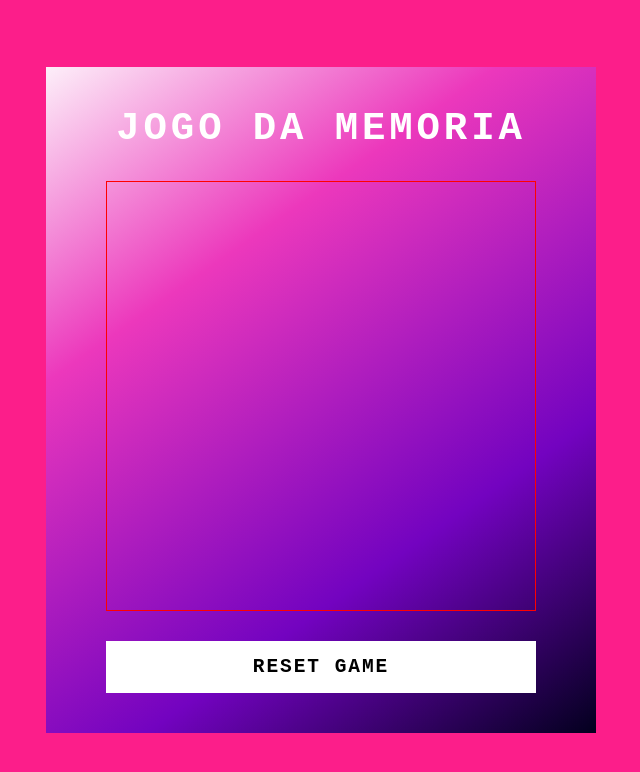
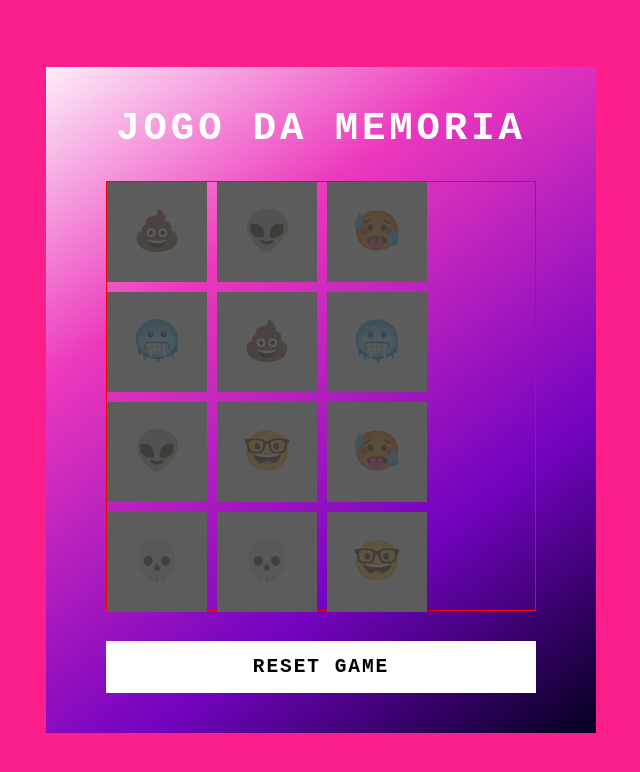
Before and after one commit to Felipexvv/Game-JogoDaMemoria-DIO-Ri-Happy-Front-End-, a plain HTML site: page index.html in a window 1280 px wide. Shown: the whole page, without its empty margins (319-959 px from the left). Drawn offline with Linux system fonts and the light colour scheme.

Commit message:
Colocando mais conteudo no css e criando a interacao com javaScript

```diff
--- a/src/scripts/engine.js
+++ b/src/scripts/engine.js
@@ -0,0 +1,38 @@
+const emojis = [
+    "🥶",
+    "🥶",
+    "🤓",
+    "🤓",
+    "👽",
+    "👽",
+    "🥵",
+    "🥵",
+    "💩",
+    "💩",
+    "💀",
+    "💀"
+];
+let openCards = [];
+
+let shuffleEmojis = emojis.sort(() => (Math.random() > 0.5 ? 2 : -1));
+
+for (let i = 0; i < emojis.length; i++) {
+    let box = document.createElement("div");
+    box.className = "item";
+    box.innerHTML = shuffleEmojis[i];
+    box.onclick = handleClick;
+    document.querySelector(".game").appendChild(box);
+
+}
+
+function handleClick() {
+    if (openCards.length < 2) {
+        this.classList.add("boxOpen");
+        openCards.push(this);
+    }
+    if (openCards.length == 2) {
+        setTimeout(checkMatch, 500);
+    }
+}
+
+function checkMatch() {}
--- a/src/styles/main.css
+++ b/src/styles/main.css
@@ -4,6 +4,7 @@ body {
     align-items: center;
     min-height: 100vh;
     background: #fc1e8a;
+    user-select: none;
 }
 
 .container {
@@ -67,4 +68,27 @@ h2 {
     align-items: center;
     justify-content: center;
     background-color: #fff;
+    font-size: 3em;
+    transform: rotateY(180deg);
+    transition: 0.25s;
 }
+
+.item::after {
+    content: "";
+    position: absolute;
+    inset: 0;
+    background: #404040;
+    opacity: 0.85;
+    transition: 0.25s;
+    transform: rotateY(0deg);
+    backface-visibility: hidden;
+}
+
+.item.boxOpen {
+    transform: rotateY(0deg);
+}
+
+.boxOpen::after,
+.boxMatch::after {
+    transform: rotateX(180deg);
+}
```
